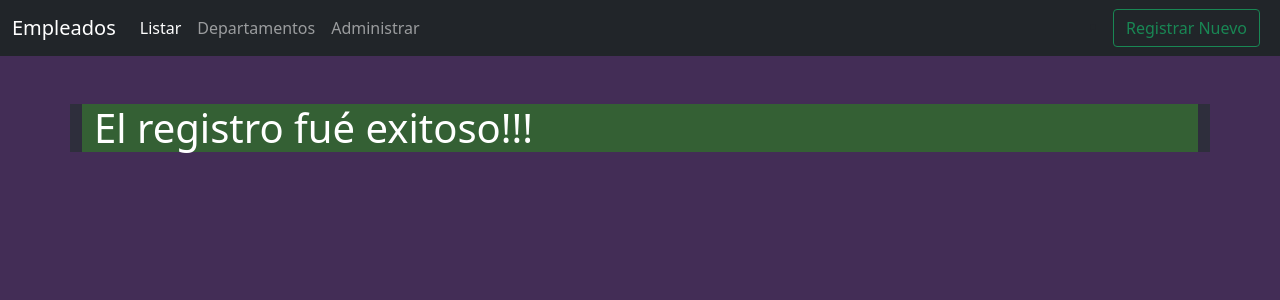
After one commit to vanemanza/Empleados, a Django app: page /personas/registro_exitoso in a window 1280 px wide. The commit adds this page. Shown: the top 300 px of the page. Run offline with Django 3.2, Linux system fonts and the light colour scheme.

Commit message:
link a template de registro

```diff
--- a/ProyectoPrincipal/personas/templates/base.html
+++ b/ProyectoPrincipal/personas/templates/base.html
@@ -31,7 +31,10 @@
                   </li>
                 </ul>
                 <div class="d-grid gap-2 d-md-flex justify-content-md-end">
-                     <button class="btn btn-outline-success me-2" type="button">Registrar Nuevo</button>
+                  <li class="nav-item">
+                    <a class="btn btn-outline-success me-2" href="{% url 'registrar_empleado' %}">Registrar Nuevo</a>
+                  </li>
+
                 </div>
               </div>
             </div>
--- /dev/null
+++ b/ProyectoPrincipal/personas/templates/registro_exitoso.html
@@ -0,0 +1,13 @@
+{% extends "base.html" %}
+
+{% load static %}
+
+{% block content %}
+
+<div class="container" style="background:rgb(52, 96, 52); color:white">
+
+    <h1>El registro fué exitoso!!!</h1>
+
+</div>
+
+{% endblock %}
```
